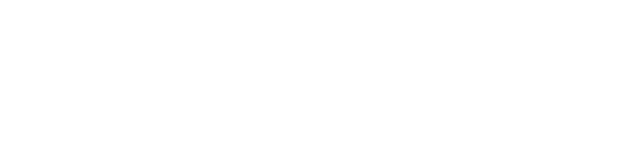
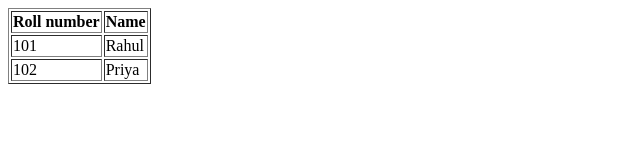
Before and after one commit to acciojob/basic-html-tables-khushihajare11, a website: page main.html in a window 1280 px wide. Shown: the whole page, without its empty margins (0-640 px from the left). Drawn offline with Linux system fonts and the light colour scheme.

Commit message:
created a submission

```diff
--- a/main.html
+++ b/main.html
@@ -4,12 +4,32 @@
 
 <head>
 	<link rel="stylesheet" href="styles.css">
+	<title>Student Table</title>
 </head>
 
 <body>
 	<!-- the entire body must be written by student -->
-    <script type="text/javascript" src="./script.js">
-</script>
+     <table border="1">
+        <thead>
+            <tr>
+                <th>Roll number</th>
+                <th>Name</th>
+            </tr>
+        </thead>
+
+        <tbody>
+            <tr>
+                <td>101</td>
+                <td>Rahul</td>
+            </tr>
+
+            <tr>
+                <td>102</td>
+                <td>Priya</td>
+            </tr>
+        </tbody>
+    </table>
+
 
 </body>
 
```
